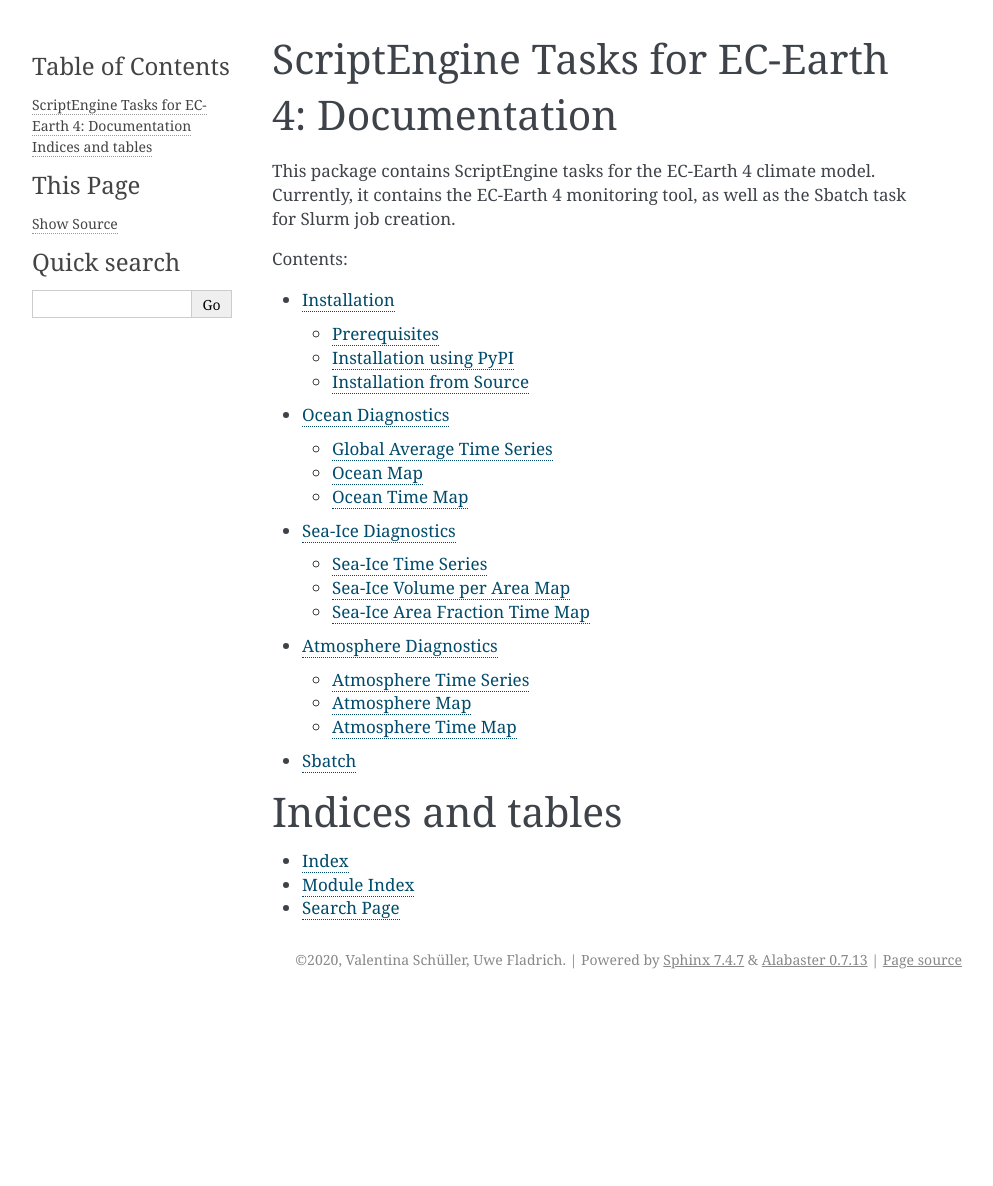
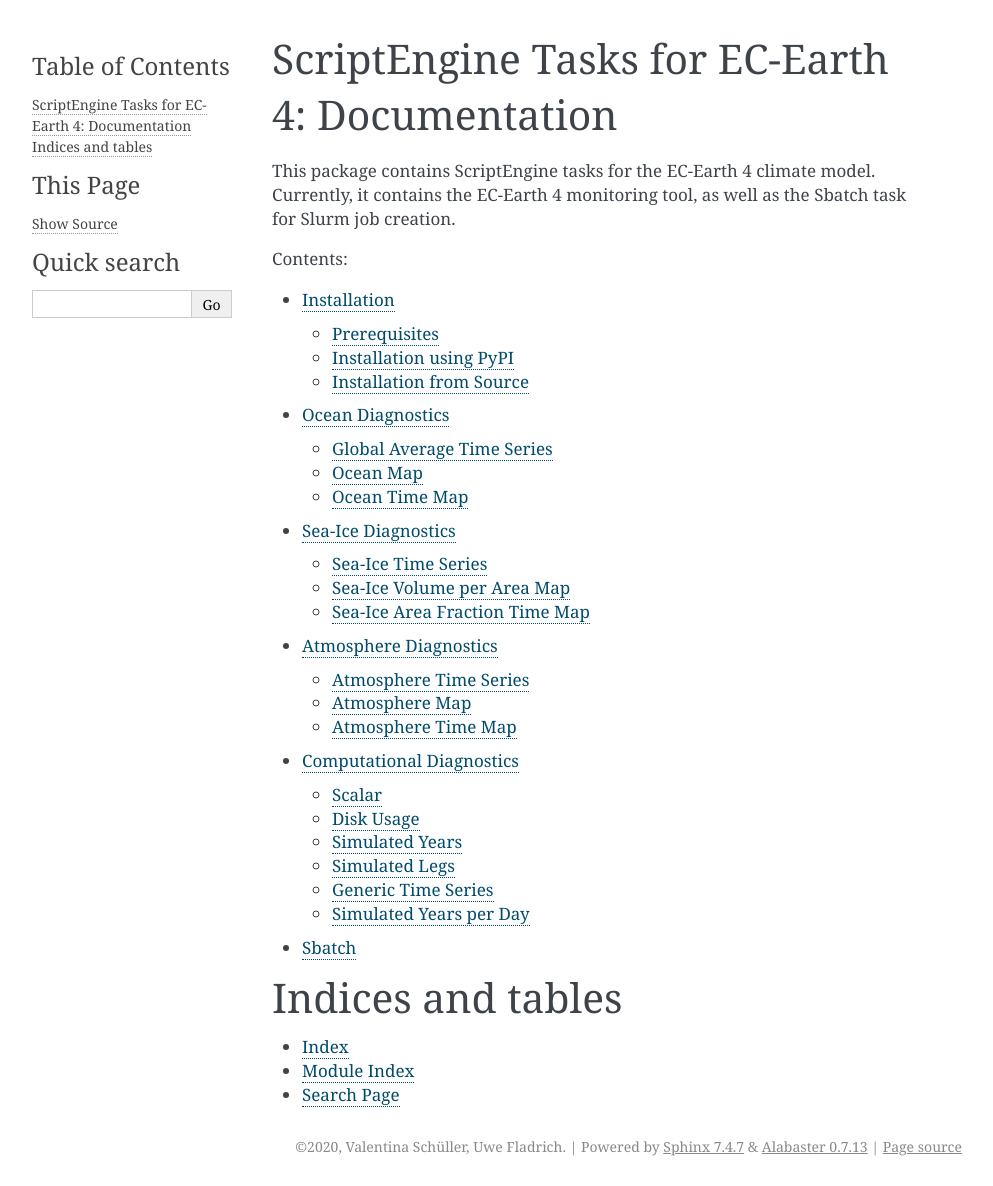
Before and after one commit to uwefladrich/scriptengine-tasks-ecearth, a Sphinx documentation site: the page built from docs/sphinx/source/index.rst, in a window 1280 px wide. Shown: the whole page, without its empty margins (148-1141 px from the left). Built offline with Sphinx 7.4.7, drawn with Linux system fonts in a browser that asks for light colours; pages that are not in the unit, such as notebooks, are missing from menus; before the commit the page ends 999 px from its top, so only the background shows below that.

Commit message:
Update Documentation

```diff
--- a/docs/sphinx/source/index.rst
+++ b/docs/sphinx/source/index.rst
@@ -13,6 +13,7 @@ Currently, it contains the EC-Earth 4 monitoring tool, as well as the Sbatch tas
    tasks/ocean-diagnostics
    tasks/sea-ice-diagnostics
    tasks/atmosphere-diagnostics
+   tasks/computational-diagnostics
    tasks/sbatch
 
 
--- a/docs/sphinx/source/tasks/computational-diagnostics.rst
+++ b/docs/sphinx/source/tasks/computational-diagnostics.rst
@@ -1,6 +1,6 @@
-******************
-Scalar Diagnostics
-******************
+*************************
+Computational Diagnostics
+*************************
 
 Scalar
 ============
```
